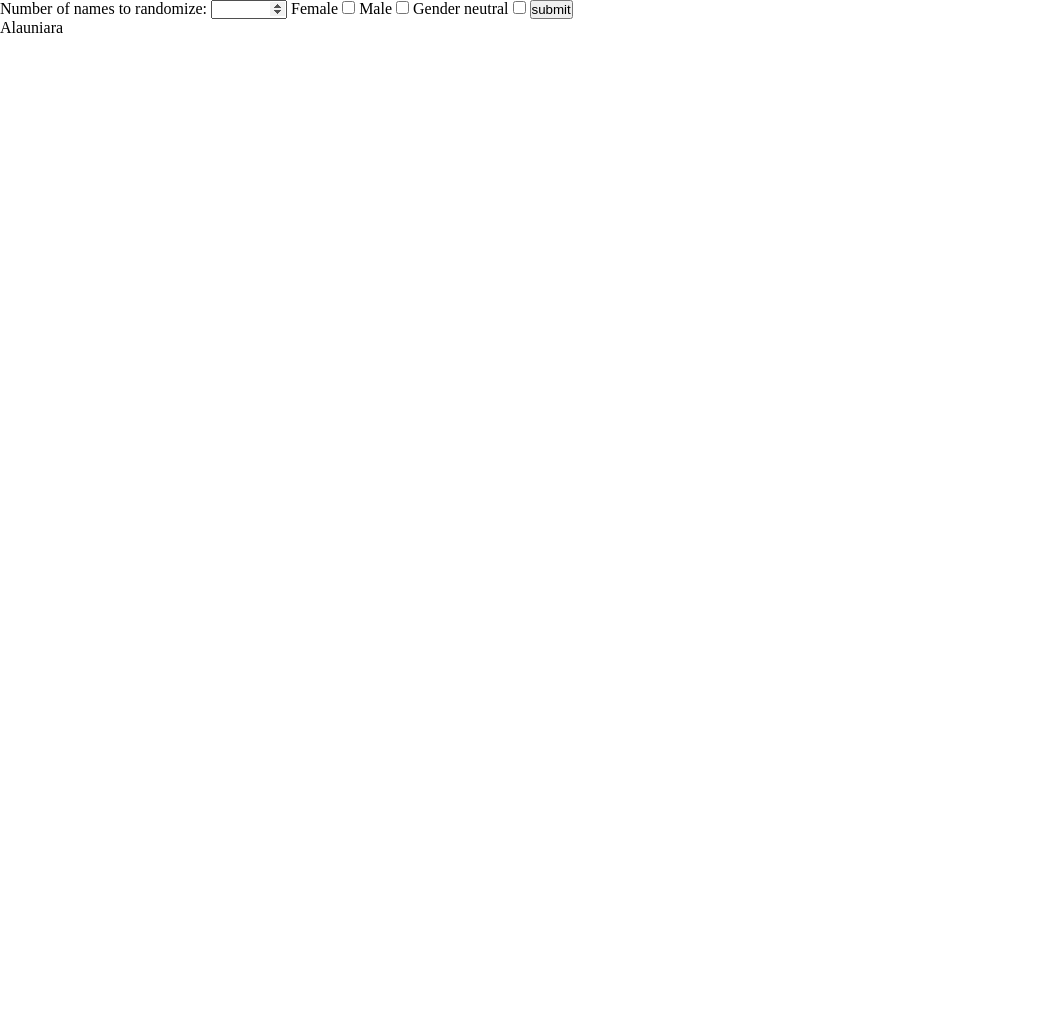
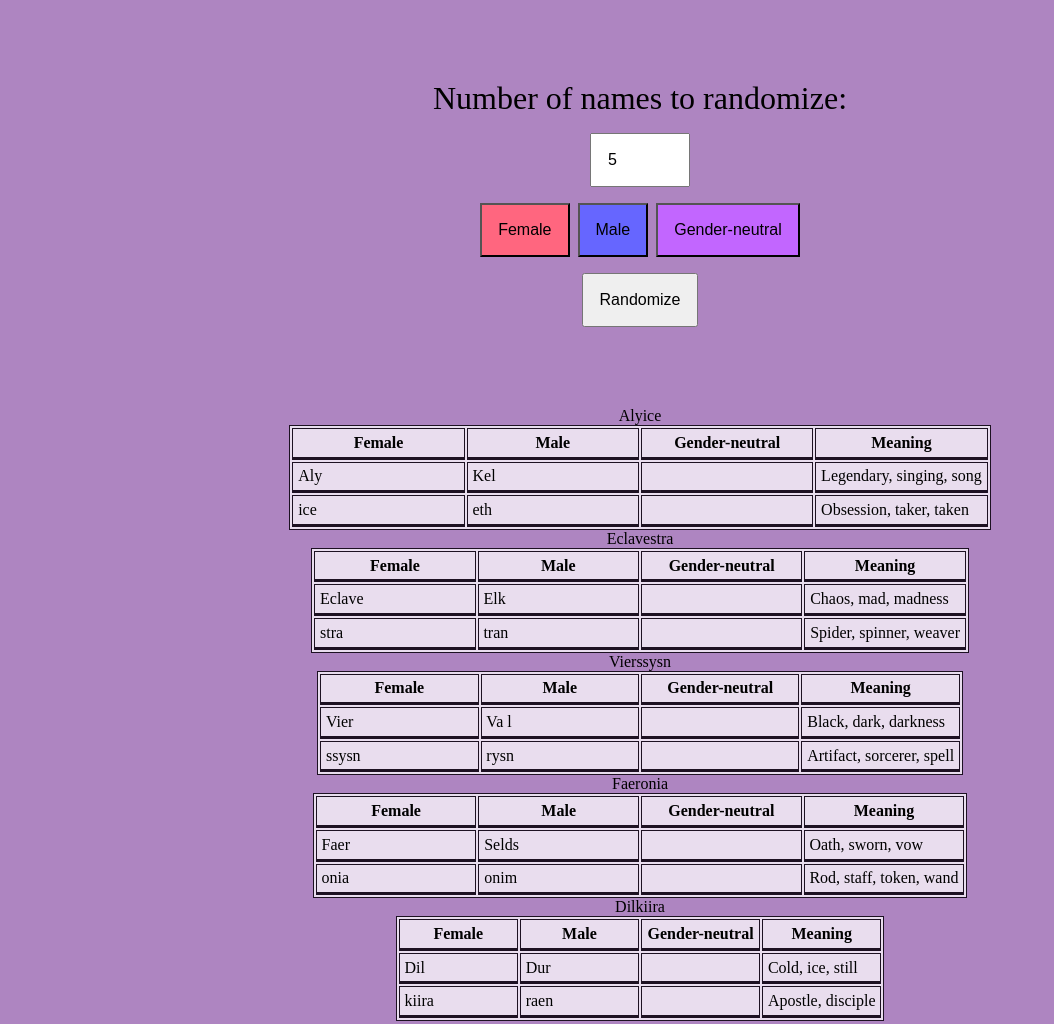
Before and after one commit to marshmallowsquish/drownames, a plain HTML site: page index.html in a window 1280 px wide. Shown: the whole page, without its empty margins (0-1054 px from the left). Before the commit the page ends 800 px from the top, so only its background shows below. Drawn offline with Linux system fonts and the light colour scheme.

Commit message:
Add styling and functionality

```diff
--- a/index.html
+++ b/index.html
@@ -7,19 +7,18 @@
   </head>
 
   <body>
-    <form>
+    <div id="form-area">
       <label for="number">Number of names to randomize:</label>
-      <input type="number" id="number" name="number" min="5" max="10000">
+      <input type="number" id="number" name="number" value="5" min="1" max="100">
 
-      <label for="female">Female</label>
-      <input type="checkbox" id="female" name="female" value="female">
-      <label for="male">Male</label>
-      <input type="checkbox" id="male" name="male" value="male">
-      <label for="neutral">Gender neutral</label>
-      <input type="checkbox" id="neutral" name="neutral" value="neutral">
+      <div id="sex-buttons">
+        <button id="female-button">Female</button>
+        <button id="male-button">Male</button>
+        <button id="gn-button">Gender-neutral</button>
+      </div>
 
-      <input type="submit" value="submit">
-    </form>
+      <button id="randomize-button">Randomize</button>
+    </div>
 
     <div id="content-area"></div>
 
--- a/script.js
+++ b/script.js
@@ -2,6 +2,11 @@
 
 //selectors
 const contentArea = document.getElementById("content-area");
+
+const randomizeButton = document.getElementById("randomize-button");
+
+//working values
+let numberOfNames = document.getElementById("number").value;
 
 //objects
 const prefix = {
@@ -927,15 +932,15 @@ const suffix = {
   meaning: "Ascension, love, lover, lust"
   },
   54: {
-  female: "",
-  male: "",
-  gn: "onia}-onim",
+  female: "onia",
+  male: "onim",
+  gn: "",
   meaning: "Rod, staff, token, wand"
   },
   55: {
-  female: "",
-  male: "",
-  gn: "oyss}-omph",
+  female: "oyss",
+  male: "omph",
+  gn: "",
   meaning: "Binder, judge, law, prison"
   },
   56: {
@@ -945,44 +950,44 @@ const suffix = {
   meaning: "Ally, caller, kin"
   },
   57: {
-  female: "",
-  male: "",
-  gn: "quarra}-net",
+  female: "quarra",
+  male: "net",
+  gn: "",
   meaning: "Horde, host, legion"
   },
   58: {
-  female: "",
-  male: "",
-  gn: "quiri}-oj",
+  female: "quiri",
+  male: "oj",
+  gn: "",
   meaning: "Aura, cloak, hide, skin"
   },
   59: {
-  female: "",
-  male: "",
-  gn: "ra}-or",
+  female: "ra",
+  male: "or",
+  gn: "",
   meaning: "Fool, game, prey, quarry"
   },
   60: {
   female: "rae",
-  male: "-rar",
+  male: "rar",
   gn: "",
   meaning: "Secret, seeker, quest"
   },
   61: {
   female: "raema",
-  male: "-orvir",
+  male: "orvir",
   gn: "",
   meaning: "Crafter, fist, hand"
   },
   62: {
   female: "raena",
-  male: "-olvir",
+  male: "olvir",
   gn: "",
   meaning: "Center, haven, home"
   },
   63: {
   female: "riia",
-  male: "-rak",
+  male: "rak",
   gn: "",
   meaning: "Chaos, storm, tempest"
   },
@@ -994,56 +999,56 @@ const suffix = {
   },
   65: {
   female: "riina",
-  male: "-ree",
+  male: "ree",
   gn: "",
   meaning: "Enchanter, mage, spellcaster"
   },
   66: {
-  female: "",
-  male: "",
-  gn: "ryna}-oyn",
+  female: "ryna",
+  male: "oyn",
+  gn: "",
   meaning: "Follower, hired, mercenary"
   },
   67: {
-  female: "",
-  male: "",
-  gn: "ryne}-ryn",
+  female: "ryne",
+  male: "ryn",
+  gn: "",
   meaning: "Blooded, elder, experienced"
   },
   68: {
-  female: "",
-  male: "",
-  gn: "shalee}-ral",
+  female: "shalee",
+  male: "ral",
+  gn: "",
   meaning: "Abjurer, gaze, watch, watcher"
   },
   69: {
-  female: "",
-  male: "",
-  gn: "ssysn}-rysn",
+  female: "ssysn",
+  male: "rysn",
+  gn: "",
   meaning: "Artifact, sorcerer, spell"
   },
   70: {
-  female: "",
-  male: "",
-  gn: "stin}-trin",
+  female: "stin",
+  male: "trin",
+  gn: "",
   meaning: "Clan, house, merchant, of the house"
   },
   71: {
-  female: "",
-  male: "",
-  gn: "stra}-tran",
+  female: "stra",
+  male: "tran",
+  gn: "",
   meaning: "Spider, spinner, weaver"
   },
   72: {
-  female: "",
-  male: "",
-  gn: "tana}-ton",
+  female: "tana",
+  male: "ton",
+  gn: "",
   meaning: "Darkness, lurker, prowler"
   },
   73: {
-  female: "",
-  male: "",
-  gn: "thara}-tar",
+  female: "thara",
+  male: "tar",
+  gn: "",
   meaning: "Glyph, marker, rune"
   },
   74: {
@@ -1211,19 +1216,105 @@ const suffix = {
 }
 
 /* DECLARE FUNCTIONS */
-function createTable() {
+function createTable(pre, suf) {
+  let name = getName(pre, suf);
 
+  let table = document.createElement("table");
+  let caption = document.createElement("caption");
+  caption.textContent = name;
+  let thead = document.createElement("thead");
+  let tbody = document.createElement("tbody");
+
+  contentArea.appendChild(table);
+  table.appendChild(caption);
+  table.appendChild(thead);
+  table.appendChild(tbody);
+
+  let tableHeadings = document.createElement("tr");
+  let fName = document.createElement("th");
+  fName.textContent = "Female";
+  let mName = document.createElement("th");
+  mName.textContent = "Male";
+  let gnName = document.createElement("th");
+  gnName.textContent = "Gender-neutral";
+  let meaning = document.createElement("th");
+  meaning.textContent = "Meaning";
+
+  thead.appendChild(tableHeadings);
+  tableHeadings.appendChild(fName);
+  tableHeadings.appendChild(mName);
+  tableHeadings.appendChild(gnName);
+  tableHeadings.appendChild(meaning);
+
+  let prefixRow = document.createElement("tr");
+  let preFName = document.createElement("td");
+  preFName.textContent = pre.female;
+  let preMName = document.createElement("td");
+  preMName.textContent = pre.male;
+  let preGnName = document.createElement("td");
+  preGnName.textContent = pre.gn;
+  let preMeaning = document.createElement("td");
+  preMeaning.textContent = pre.meaning;
+
+  tbody.appendChild(prefixRow);
+  prefixRow.appendChild(preFName);
+  prefixRow.appendChild(preMName);
+  prefixRow.appendChild(preGnName);
+  prefixRow.appendChild(preMeaning);
+
+  let suffixRow = document.createElement("tr");
+  let sufFName = document.createElement("td");
+  sufFName.textContent = suf.female;
+  let sufMName = document.createElement("td");
+  sufMName.textContent = suf.male;
+  let sufGnName = document.createElement("td");
+  sufGnName.textContent = suf.gn;
+  let sufMeaning = document.createElement("td");
+  sufMeaning.textContent = suf.meaning;
+
+  tbody.appendChild(suffixRow);
+  suffixRow.appendChild(sufFName);
+  suffixRow.appendChild(sufMName);
+  suffixRow.appendChild(sufGnName);
+  suffixRow.appendChild(sufMeaning);
 }
 
 function randomizeNames() {
-  contentArea.textContent = `${prefix[getNumber()].female}${suffix[getNumber()].female}`
+  contentArea.textContent = "";
+  numberOfNames = document.getElementById("number").value;
+
+  for (let i = 0; i < numberOfNames; i++) {
+    createTable(prefix[getNumber()], suffix[getNumber()]);
+  }
+}
+
+function getName(pre, suf) {
+  let first = "";
+  let last = "";
+
+  if (pre.female !== "") {
+    first = pre.female;
+  } else {
+    first = pre.gn;
+  }
+
+  if (suf.female !== "") {
+    last = suf.female;
+  } else {
+    last = suf.gn;
+  }
+
+  return `${first}${last}`
 }
 
 function getNumber() {
-  return Math.floor(Math.random() * 100);
+  return Math.floor(Math.random() * 100) + 1;
 }
 
 /* DECLARE EVENT HANDLERS */
+randomizeButton.addEventListener("click", function () {
+  randomizeNames();
+})
 
 /* DECLARE NAMESPACES */
 
--- a/style.css
+++ b/style.css
@@ -3,3 +3,68 @@
   margin: 0;
   box-sizing: border-box;
 }
+
+body {
+  background-color: hsl(281, 33%, 64%);
+  padding: 5rem;
+  display: flex;
+  flex-direction: column;
+  align-items: center;
+}
+
+button {
+  font-size: 1rem;
+  padding: 1rem;
+}
+
+input {
+  font-size: 1rem;
+  padding: 1rem;
+}
+
+table {
+  background-color: hsl(281, 33%, 90%);
+  border: 1px solid hsl(281, 33%, 10%);
+}
+
+th {
+  width: 25%;
+  padding: 0.3rem;
+  border: 1px solid hsl(281, 33%, 10%);
+  border-bottom: 3px solid hsl(281, 33%, 10%);
+}
+
+td {
+  padding: 0.3rem;
+  border: 1px solid hsl(281, 33%, 10%);
+  border-bottom: 3px solid hsl(281, 33%, 10%);
+}
+
+#form-area {
+  font-size: 2rem;
+  width: 50vw;
+  margin-bottom: 5rem;
+  display: flex;
+  flex-direction: column;
+  align-items: center;
+  gap: 1rem;
+}
+
+#female-button {
+  background-color: hsl(350, 100%, 70%);
+}
+
+#male-button {
+  background-color: hsl(240, 100%, 70%);
+}
+
+#gn-button {
+  background-color: hsl(276, 100%, 70%);
+}
+
+#content-area {
+  width: 75vw;
+  display: flex;
+  flex-direction: column;
+  align-items: center;
+}
```
